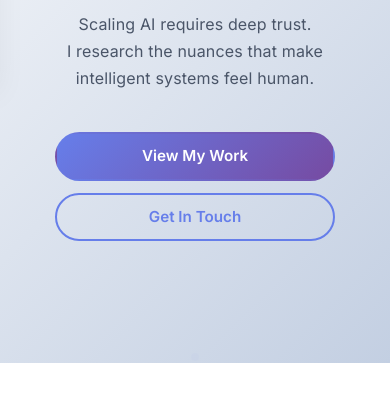
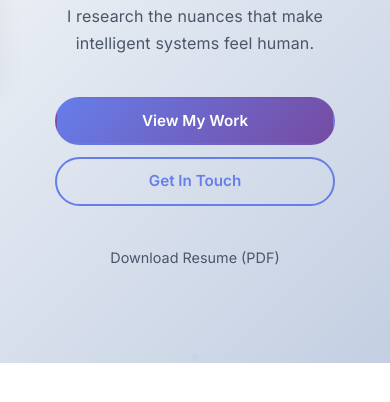
Before and after one commit to DorsaCharkhian/Dorsacharkhian, a website: page index.html in a window 390 px wide. Shown: the part 298-700 px from the top of the page. Drawn offline with Linux system fonts and the light colour scheme.

Commit message:
Add resume download link to home page hero section

```diff
--- a/index.html
+++ b/index.html
@@ -70,6 +70,9 @@
                     <a href="projects.html" class="btn btn-primary">View My Work</a>
                     <a href="mailto:dorsacharkhian1@gmail.com" class="btn btn-secondary">Get In Touch</a>
                 </div>
+                <a href="DorsaCharkhian-Resume2026.pdf" class="hero-resume-link" download>
+                    Download Resume (PDF)
+                </a>
             </div>
         </div>
     </section>
--- a/styles.css
+++ b/styles.css
@@ -289,6 +289,39 @@ body, p {
     gap: 0.8rem;
     flex-wrap: wrap;
     margin-top: 0.5rem;
+    margin-bottom: 1.5rem;
+}
+
+.hero-resume-link {
+    display: inline-block;
+    font-size: 0.95rem;
+    font-weight: 400;
+    color: #4a5568;
+    text-decoration: none;
+    transition: all 0.3s ease;
+    position: relative;
+    padding-bottom: 0.25rem;
+    margin-top: 1rem;
+}
+
+.hero-resume-link::after {
+    content: '';
+    position: absolute;
+    width: 0;
+    height: 1px;
+    bottom: 0;
+    left: 0;
+    background: #4a5568;
+    transition: width 0.3s ease;
+}
+
+.hero-resume-link:hover {
+    color: #667eea;
+}
+
+.hero-resume-link:hover::after {
+    width: 100%;
+    background: #667eea;
 }
 
 .btn {
@@ -1818,11 +1851,20 @@ section.visible {
         flex-direction: column;
         width: 100%;
         gap: 0.75rem;
+        margin-bottom: 1.25rem;
     }
 
     .hero-buttons .btn {
         width: 100%;
         max-width: 280px;
+    }
+
+    .hero-resume-link {
+        font-size: 0.9rem;
+        margin-top: 0.75rem;
+        padding: 0.5rem 0;
+        display: block;
+        text-align: center;
     }
 
     .hero-visual {
```
